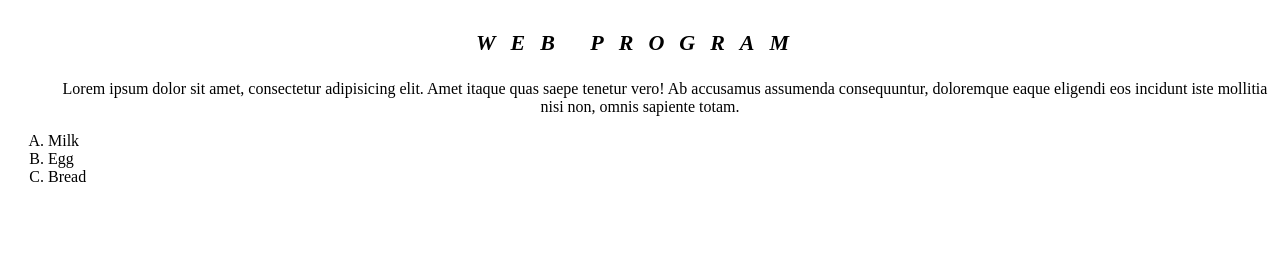
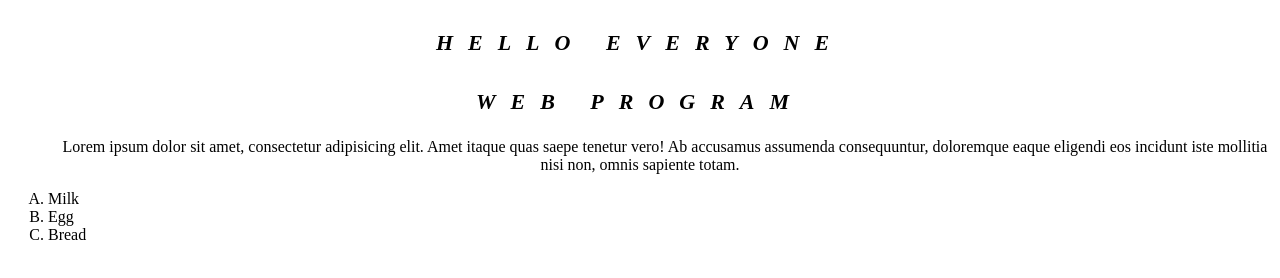
Before and after one commit to rohan25nov/sample111, a plain HTML site: page index.html in a window 1280 px wide. Drawn offline with Linux system fonts and the light colour scheme; a web font is replaced by a local one.

Commit message:
greeting msg

```diff
--- a/index.html
+++ b/index.html
@@ -24,6 +24,7 @@
     </style>
 </head>
 <body>
+        <h1>HEllo everyone</h1>
        <h1>Web Program</h1>
     <p>Lorem ipsum dolor sit amet, consectetur adipisicing elit. Amet itaque quas saepe tenetur vero! Ab accusamus assumenda consequuntur, doloremque eaque eligendi eos incidunt iste mollitia nisi non, omnis sapiente totam.</p>
     <ol>
```
